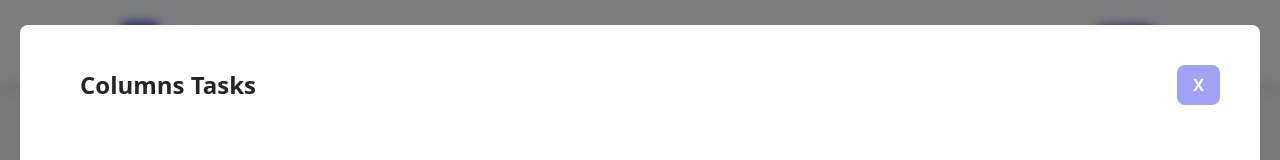
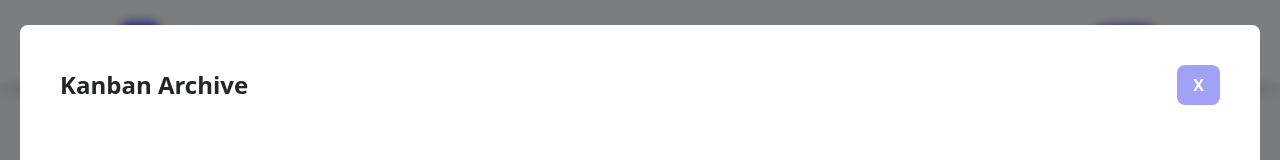
Before and after one commit to fleffy/kanban-board, a React (Vite) app: page / in a window 1280 px wide. Both pictures are taken after a click on the button "Archive". Shown: the top 160 px of the page. Built offline with nearby package versions, Linux system fonts and the light colour scheme.

Commit message:
edited styles

```diff
--- a/src/components/KanbanApp/Archive/ArchiveColumns.jsx
+++ b/src/components/KanbanApp/Archive/ArchiveColumns.jsx
@@ -1,7 +1,7 @@
 import { useState } from 'react'
 import { useDispatch } from 'react-redux'
 import { removeColumn, editColumnTitle } from '../../../store/kanbanSlice'
-import { Tasks } from '../Column/Tasks'
+import { ArchiveTasks } from './ArchiveTasks'
 
 import { BiEdit } from 'react-icons/bi'
 
@@ -67,8 +67,8 @@ export const ArchiveColumns = ({ column, tasks }) => {
 			</div>
 
 			<div className='min-h-[110px] transition-all'>
-				{tasks.map((task, index) => (
-					<Tasks key={task.id} column={column} task={task} index={index} />
+				{tasks.map((task) => (
+					<ArchiveTasks key={task.id} column={column} task={task} />
 				))}
 			</div>
 		</div>
--- a/src/components/KanbanApp/Archive/ArchiveModal.jsx
+++ b/src/components/KanbanApp/Archive/ArchiveModal.jsx
@@ -7,11 +7,11 @@ export const ArchiveModal = ({ setOpenModal }) => {
 
 	return (
 		<div className='fixed z-50 inset-0 bg-black bg-opacity-50 backdrop-blur-sm flex justify-center items-center'>
-			<div className='w-[1250px] h-[750px] bg-white rounded-lg m-5 p-10 dark:bg-[#202123]'>
+			<div className='w-[1250px] h-[750px] bg-white rounded-lg m-5 p-10 dark:bg-[#242526]'>
 				<div className='flex justify-between'>
-					<div className='flex items-center text-2xl font-semibold gap-5'>
+					<div className='flex items-center text-2xl font-semibold'>
 						<div className='text-2xl'></div>
-						<div>Columns Tasks</div>
+						<div>Kanban Archive</div>
 					</div>
 					<button
 						className='bg-indigo-500 dark:bg-indigo-700 py-2 px-4 rounded-lg opacity-60 hover:opacity-100  dark:opacity-60 dark:hover:opacity-100 transition font-semibold text-white'
@@ -20,7 +20,7 @@ export const ArchiveModal = ({ setOpenModal }) => {
 						X
 					</button>
 				</div>
-				<div className='flex overflow-auto pb-3 items-start'>
+				<div className='flex overflow-auto pb-3 items-start pt-10'>
 					{kanbanData.columnsOrder.map((columnId) => {
 						const column = kanbanData.columns[columnId]
 						const tasks = column.tasksOrder.map(
```
